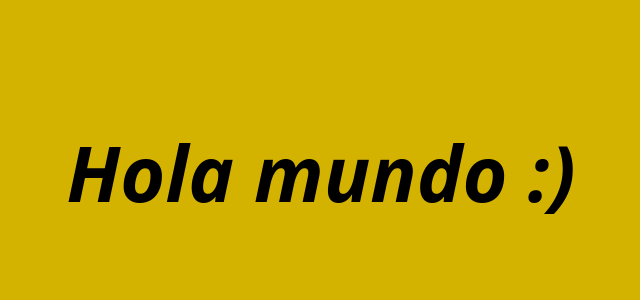
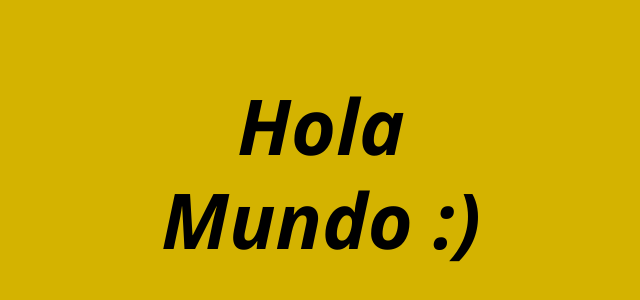
Before and after one commit to SupremCuervo/EquipoMoviles, a plain HTML site: page Hola mundo.html in a window 1280 px wide. Shown: the part 176-476 px from the top of the page, without its empty margins (319-959 px from the left). Drawn offline with nearby package versions, Linux system fonts and the light colour scheme.

Commit message:
Update Hola mundo.html
Added Google Fonts link and split the heading into two.

```diff
--- a/Hola mundo.html
+++ b/Hola mundo.html
@@ -5,9 +5,12 @@
     <meta name="viewport" content="width=device-width, initial-scale=1.0">
     <title>Hola mundo</title>
 
+    <link href="https://fonts.googleapis.com/css2?family=Open+Sans:ital,wght@1,700&display=swap" rel="stylesheet">
+
     <link rel="stylesheet" href="estilos.css">
 
 </head>
 <body>
-     <h1 class="Hola" id="Hola">Hola mundo :)</h1>
+     <h1 class="Hola" id="Hola">Hola</h1>
+     <h1 class="Hola" id="Hola">Mundo  :)</h1>
 </body>
```
